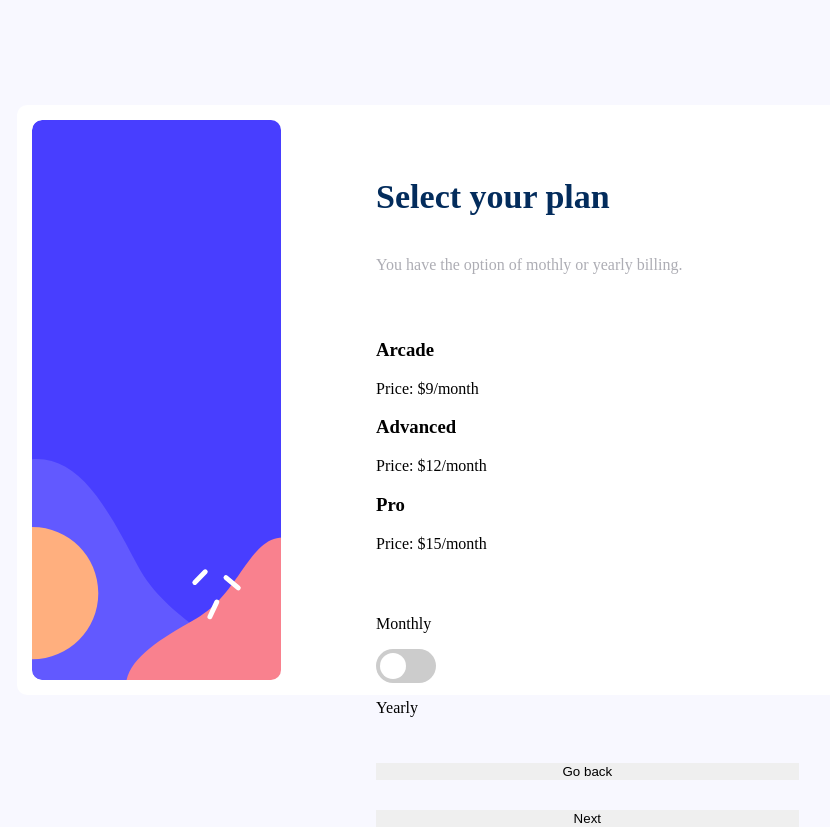
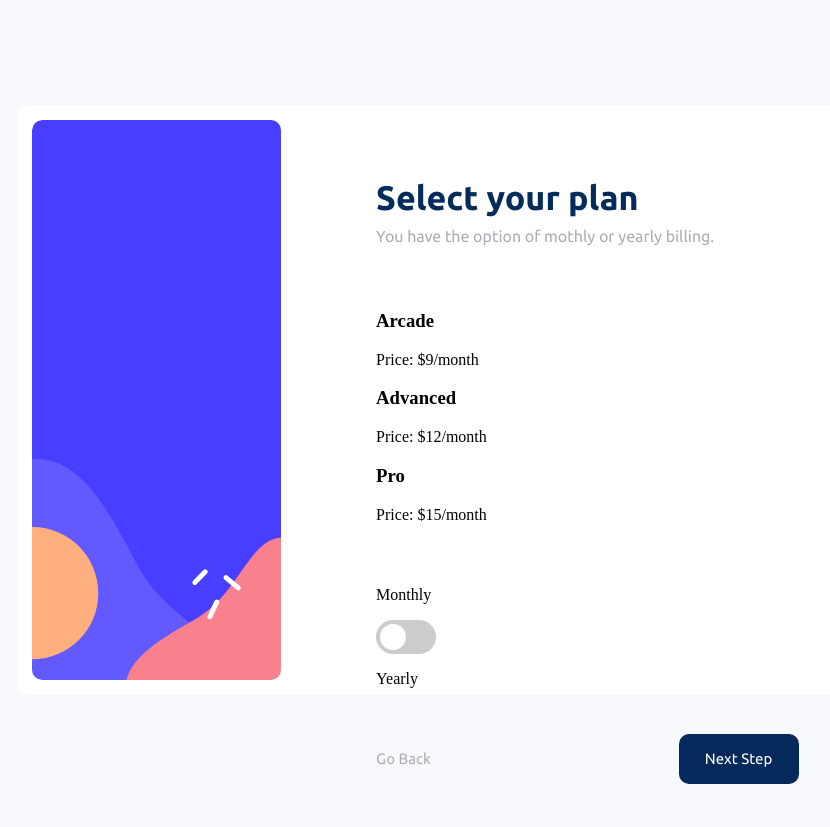
Before and after one commit to EdoardoMiglioli/Multi-step-form-design, a React (Create React App) app in the folder multi-step-form/: page / in a window 1280 px wide. Both pictures are taken after a click on the button "Next Step". Shown: the whole page, without its empty margins (185-1015 px from the left). After the commit the page ends 800 px from the top, so only its background shows below. Built offline with nearby package versions, Linux system fonts and the light colour scheme.

Commit message:
styled -go back- button

```diff
--- a/multi-step-form/src/components/Buttons/BackBotton.jsx
+++ b/multi-step-form/src/components/Buttons/BackBotton.jsx
@@ -0,0 +1,9 @@
+import React from "react";
+
+const BackButton = ({ handlePrev }) => {
+    return (
+        <button className="back-button" onClick={handlePrev}>Go Back</button>
+    );
+}
+
+export default BackButton;
--- a/multi-step-form/src/components/Steps/Step2.jsx
+++ b/multi-step-form/src/components/Steps/Step2.jsx
@@ -1,6 +1,8 @@
 import React from 'react';
 import PlanSelection from '../StepsComponents/Step2/PlanSection';
 import SwitchSection from '../StepsComponents/Step2/SwitchSection';
+import NextButton from '../Buttons/NextButton';
+import BackButton from '../Buttons/BackBotton';
 
 function Step2({ formData, handleChange, onNext, onPrev }) {
   const { name, email } = formData;
@@ -29,13 +31,18 @@ function Step2({ formData, handleChange, onNext, onPrev }) {
 
   return (
     <div className="step step-2">
-      <h2 className="title">Select your plan</h2>
-      <p className="subtitle">You have the option of mothly or yearly billing.</p>
+      <div className="header">
+        <h2 className="title">Select your plan</h2>
+        <p className="subtitle">You have the option of mothly or yearly billing.</p>
+      </div>
+
       <PlanSelection />
       <SwitchSection />
 
-      <button onClick={handlePrev}>Go back</button>
-      <button onClick={handleNext}>Next</button>
+      <div className="buttons-container">
+        <BackButton handlePrev={handlePrev} />
+        <NextButton handleNext={handleNext} />
+      </div>
     </div>
   );
 }
--- a/multi-step-form/src/styles/buttons.css
+++ b/multi-step-form/src/styles/buttons.css
@@ -4,6 +4,7 @@ button:hover {
 
 .next-button, .back-button {
     font-family: var(--font-family);
+    font-size: 15px;
 }
 
 .next-button {
@@ -14,9 +15,23 @@ button:hover {
     color: #fff;
     background-color: var(--next-button-color);
     border-radius: 10px;
-    font-size: 15px;
 }
 
 .next-button:hover {
     background-color: var(--hover-button-color);
 }
+
+.back-button {
+    width: auto;
+    padding: 0;
+    color: var(--back-button-color);
+    background-color: transparent;
+}
+
+.back-button:hover {
+    color: var(--hover-back-button-color);
+}
+
+.buttons-container {
+    display: flex;
+}
```
